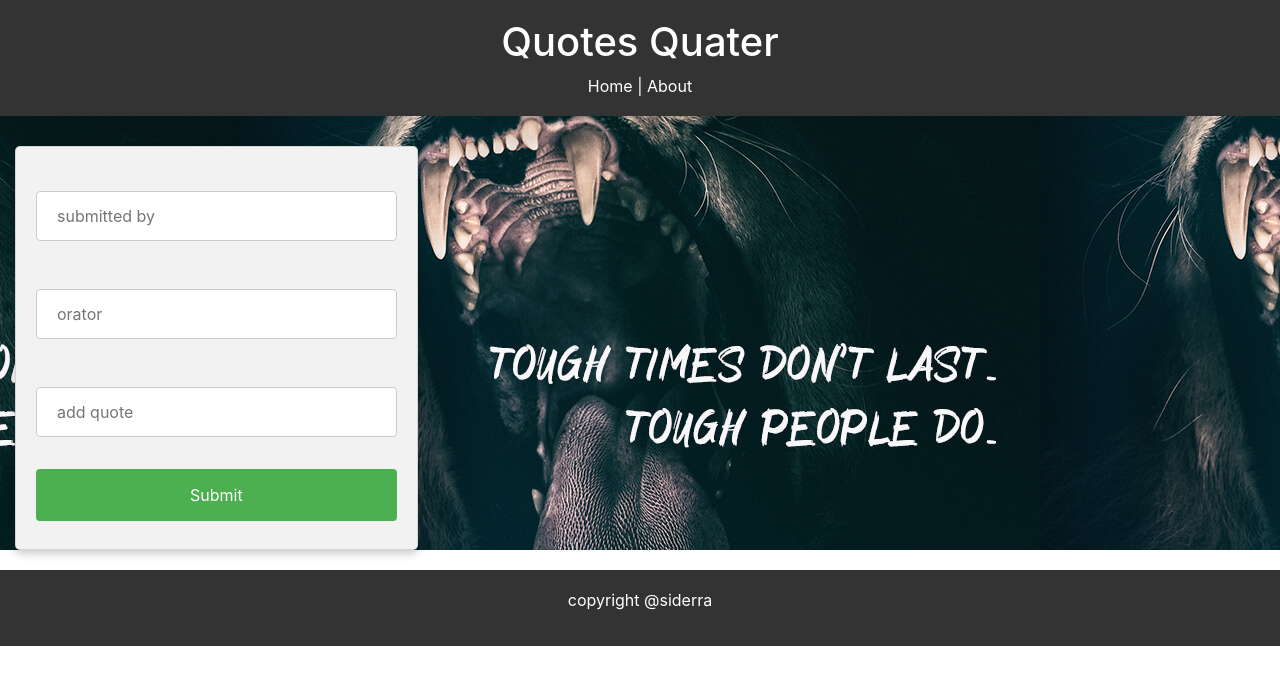
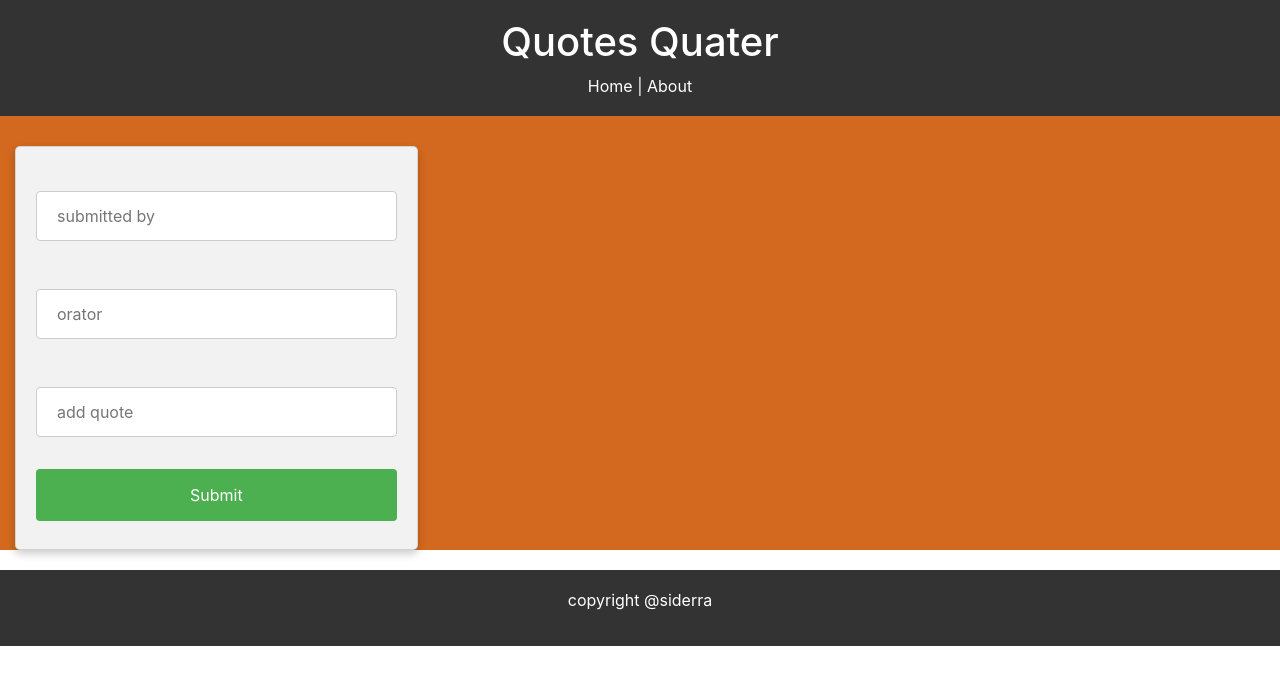
Before and after one commit to vsidera/Quotes, an Angular app: page / in a window 1280 px wide. Shown: the top 684 px of the page. Built offline with nearby package versions, Linux system fonts and the light colour scheme; no server answers.

Commit message:
change background

```diff
--- a/src/app/components/quotes/quotes.component.css
+++ b/src/app/components/quotes/quotes.component.css
@@ -5,5 +5,6 @@
 }
 
 .container-fluid{
-    background: url(/../assets/images/back1.jpg) center center fixed;
+    /* background: url(/../assets/images/back1.jpg) center center fixed; */
+    background-color: chocolate;
 }
```
